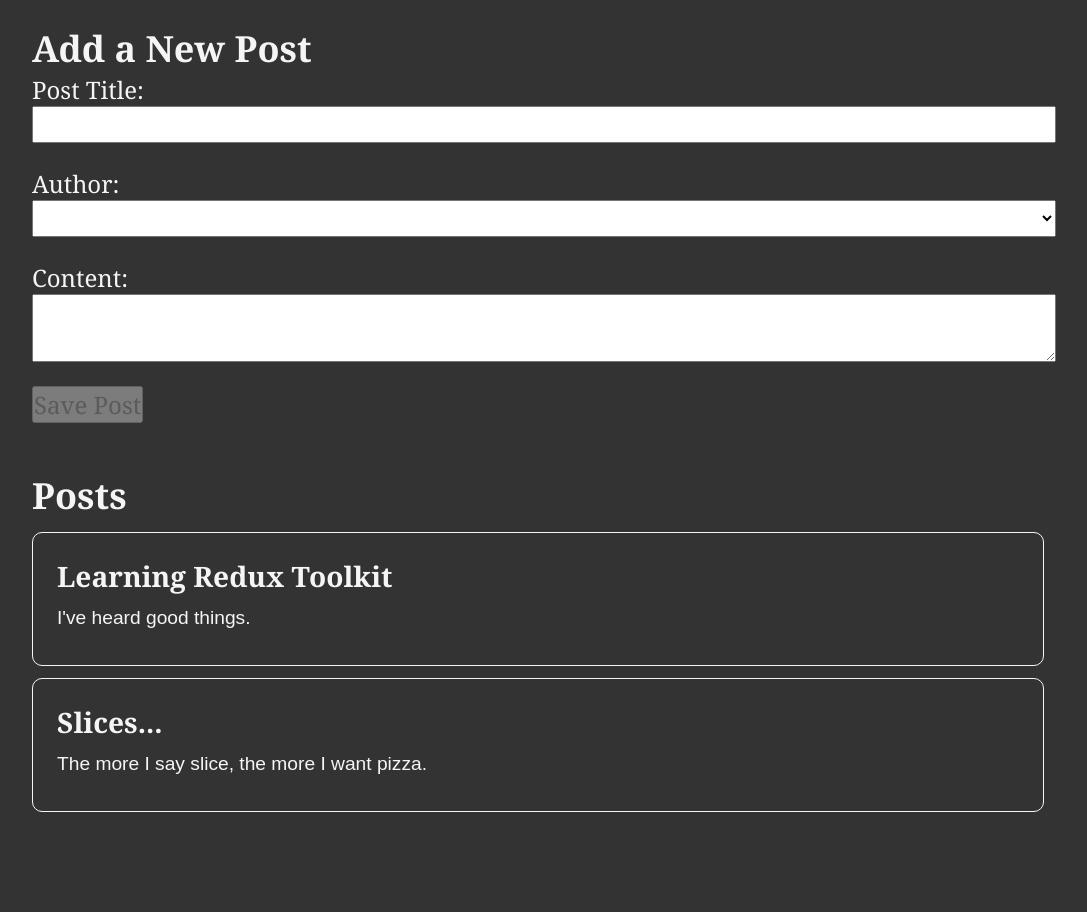
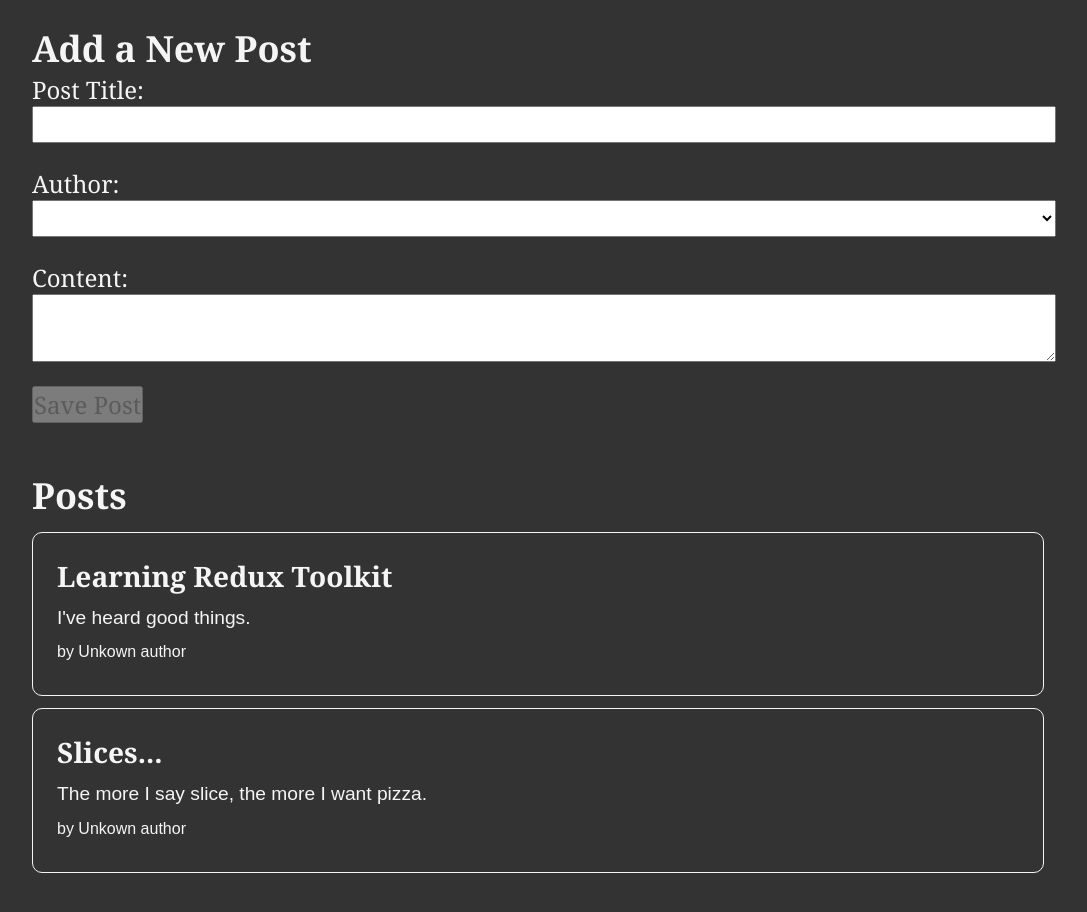
Before and after one commit to chaud1024/redux_app, a React (Create React App) app: page / in a window 1280 px wide. Shown: the top 912 px of the page, without its empty margins (96-1183 px from the left). Built offline with nearby package versions, Linux system fonts and the light colour scheme.

Commit message:
import post author component into postsList

```diff
--- a/src/features/posts/PostsList.js
+++ b/src/features/posts/PostsList.js
@@ -1,6 +1,7 @@
 import React from 'react'
 import { useSelector } from "react-redux";
 import { selectAllPosts } from './postsSlice';
+import PostAuthor from './PostAuthor';
 
 const PostsList = () => {
 
@@ -15,6 +16,9 @@ const PostsList = () => {
         <article key={post.id}>
             <h3>{post.title}</h3>
             <p>{post.content.substring(0, 100)}</p>
+            <p className='postCredit'>
+              <PostAuthor userId={post.user} />
+            </p>
         </article>
     ))
 
```
